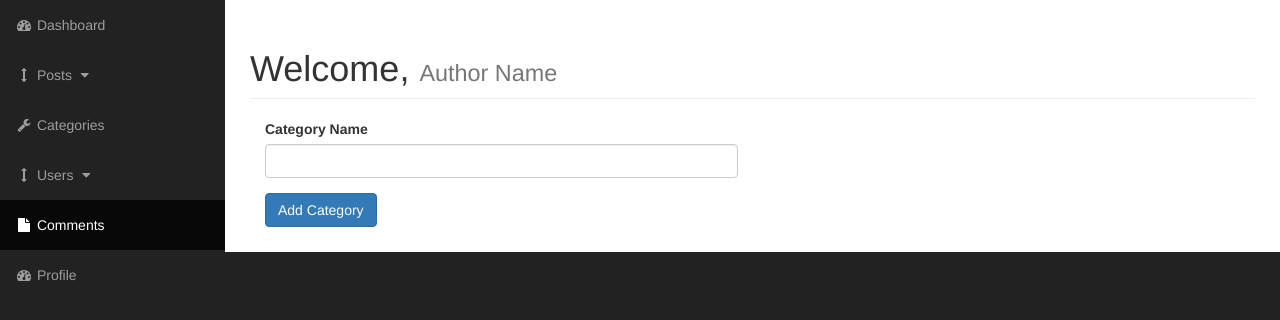
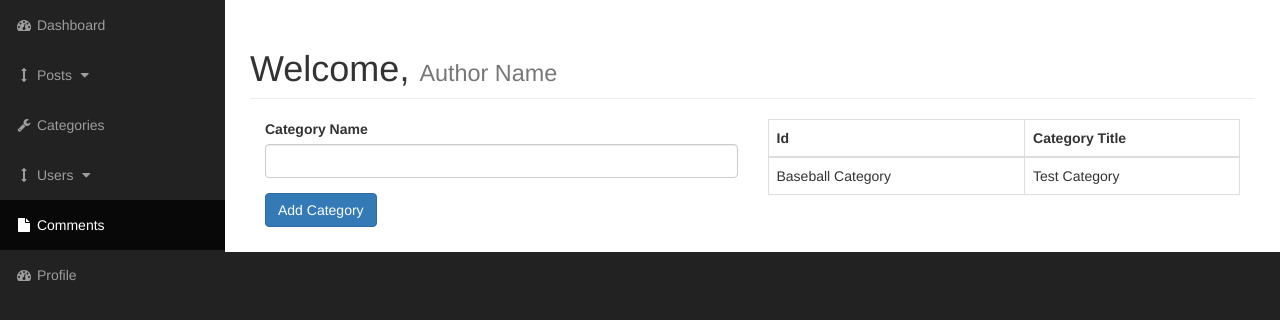
Before and after one commit to LenninTroya/my-built-from-scratch-CMS, a PHP site: page /admin/categories.php in a window 1280 px wide. Shown: the part 51-371 px from the top of the page. Run offline with PHP 8.4, Linux system fonts and the light colour scheme.

Commit message:
Added an HTML table on the admin side to display categories

```diff
--- a/admin/categories.php
+++ b/admin/categories.php
@@ -37,6 +37,23 @@ include "includes/header.php";
                         </form>
                     </div>
 
+                    <div class="col-xs-6">
+                        <table class="table table-bordered table-hover">
+                            <thead>
+                            <tr>
+                                <th>Id</th>
+                                <th>Category Title</th>
+                            </tr>
+                            </thead>
+                            <tbody>
+                            <tr>
+                                <td>Baseball Category</td>
+                                <td>Test Category</td>
+                            </tr>
+                            </tbody>
+                        </table>
+                    </div>
+
                 </div>
             </div>
             <!-- /.row -->
```
